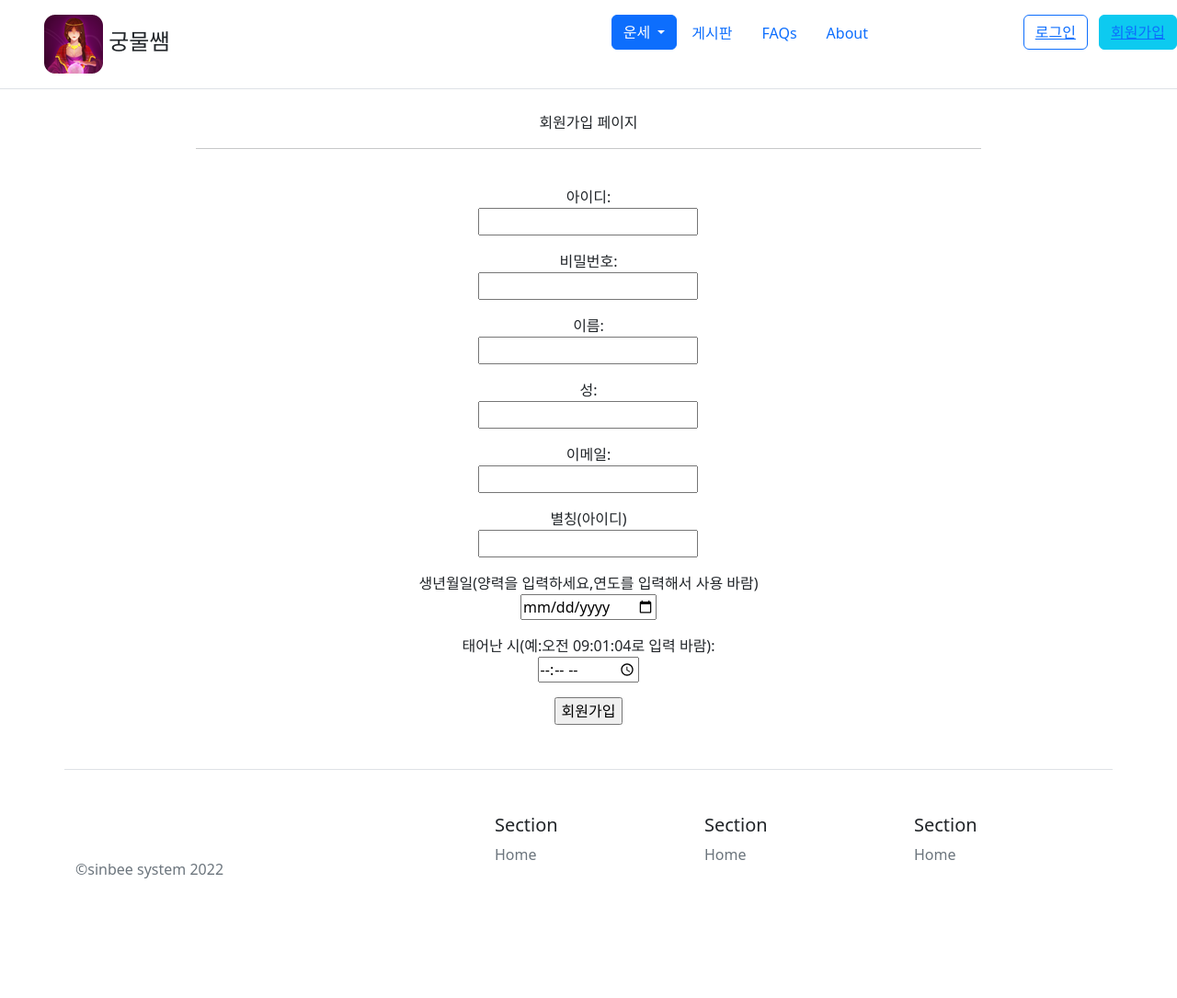
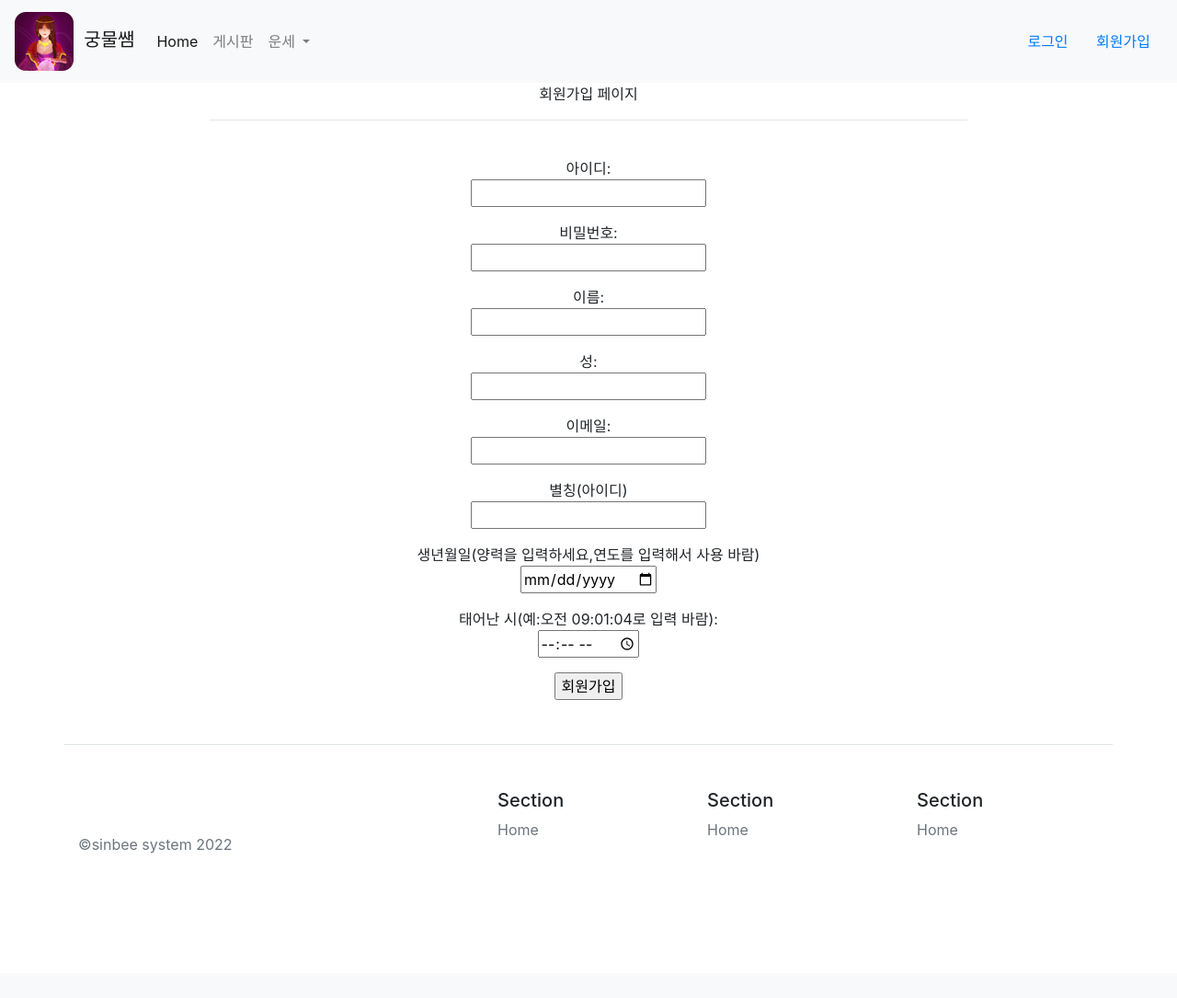
Before and after one commit to shindle69/fortune_project, a Django app: template accounts/templates/accounts/signup.html in a window 1280 px wide. Shown: the whole page at 92% size. After the commit the page ends 928 px from the top, so only its background shows below. Run offline with Django 3.2, Linux system fonts and the light colour scheme; the template is opened without the code that fills it, so the values that code supplies are empty; some libraries are stand-ins or nearby versions.

Commit message:
파이썬3.78 django3.2 변경/ 부트스트랩4.6으로 수정

```diff
--- a/requirements.txt
+++ b/requirements.txt
@@ -17,3 +17,4 @@ sqlparse==0.4.2
 tablib==3.2.1
 xlrd==2.0.1
 xlwt==1.3.0
+django-crispy-forms==1.9.2
--- a/templates/base.html
+++ b/templates/base.html
@@ -5,10 +5,13 @@
     <meta charset="UTF-8">
     <title>궁물쌤</title>
     <!-- CSS only -->
-    <link href="https://cdn.jsdelivr.net/npm/bootstrap@5.2.1/dist/css/bootstrap.min.css" rel="stylesheet" integrity="sha384-iYQeCzEYFbKjA/T2uDLTpkwGzCiq6soy8tYaI1GyVh/UjpbCx/TYkiZhlZB6+fzT" crossorigin="anonymous">
+    <link rel="stylesheet" href="https://cdn.jsdelivr.net/npm/bootstrap@4.6.2/dist/css/bootstrap.min.css" integrity="sha384-xOolHFLEh07PJGoPkLv1IbcEPTNtaed2xpHsD9ESMhqIYd0nLMwNLD69Npy4HI+N" crossorigin="anonymous">
+
     <!-- JavaScript Bundle with Popper -->
-    <script src="https://cdn.jsdelivr.net/npm/bootstrap@5.2.1/dist/js/bootstrap.bundle.min.js" integrity="sha384-u1OknCvxWvY5kfmNBILK2hRnQC3Pr17a+RTT6rIHI7NnikvbZlHgTPOOmMi466C8" crossorigin="anonymous"></script>
-    <script src="https://kit.fontawesome.com/2dda1c66a8.js" crossorigin="anonymous"></script>
+    <script src="https://cdn.jsdelivr.net/npm/bootstrap@4.6.2/dist/js/bootstrap.bundle.min.js" integrity="sha384-Fy6S3B9q64WdZWQUiU+q4/2Lc9npb8tCaSX9FK7E8HnRr0Jz8D6OP9dO5Vg3Q9ct" crossorigin="anonymous"></script>
+    <script src="https://cdn.jsdelivr.net/npm/jquery@3.5.1/dist/jquery.slim.min.js" integrity="sha384-DfXdz2htPH0lsSSs5nCTpuj/zy4C+OGpamoFVy38MVBnE+IbbVYUew+OrCXaRkfj" crossorigin="anonymous"></script>
+    <script src="https://cdn.jsdelivr.net/npm/popper.js@1.16.1/dist/umd/popper.min.js" integrity="sha384-9/reFTGAW83EW2RDu2S0VKaIzap3H66lZH81PoYlFhbGU+6BZp6G7niu735Sk7lN" crossorigin="anonymous"></script>
+    <script src="https://cdn.jsdelivr.net/npm/bootstrap@4.6.2/dist/js/bootstrap.min.js" integrity="sha384-+sLIOodYLS7CIrQpBjl+C7nPvqq+FbNUBDunl/OZv93DB7Ln/533i8e/mZXLi/P+" crossorigin="anonymous"></script>
     <style>
 <!--      table, th, td {-->
 <!--        border: 1px solid #bcbcbc;-->
--- a/templates/header.html
+++ b/templates/header.html
@@ -1,40 +1,77 @@
 {% load static %}
 
-<h1 class="visually-hidden">Headers</h1>
+<nav class="navbar navbar-expand-lg navbar-light bg-light">
+  <a class="navbar-brand" href="{% url 'fortune_board:post_list' %}"><img src="{% static 'size_64_2.png' %}">&nbsp&nbsp궁물쌤</a>
+  <button class="navbar-toggler" type="button" data-toggle="collapse" data-target="#navbarSupportedContent" aria-controls="navbarSupportedContent" aria-expanded="false" aria-label="Toggle navigation">
+    <span class="navbar-toggler-icon"></span>
+  </button>
 
-<header class="d-flex flex-wrap justify-content-center py-3 mb-4 border-bottom">
-  <a href="{% url 'fortune_board:post_list' %}" class="d-flex align-items-center mb-3 mb-md-0 me-md-auto text-dark text-decoration-none">
-    <svg class="bi me-2" width="40" height="32"><use xlink:href="{% url 'fortune_board:post_list' %}"/></svg>
+  <div class="collapse navbar-collapse" id="navbarSupportedContent">
+    <ul class="navbar-nav mr-auto">
+      <li class="nav-item active">
+        <a class="nav-link" href="{% url 'today_api:today' %}">Home <span class="sr-only">(current)</span></a>
+      </li>
+      <li class="nav-item">
+        <a class="nav-link" href="{% url 'fortune_board:post_list' %}">게시판</a>
+      </li>
+      <li class="nav-item dropdown">
+        <a class="nav-link dropdown-toggle" href="#" role="button" data-toggle="dropdown" aria-expanded="false">
+          운세
+        </a>
+        <div class="dropdown-menu">
+          <a class="dropdown-item" href="{% url 'today_api:today' %}">오늘의 띠별운세</a>
+          <a class="dropdown-item" href="{% url 'my_today:mytoday' %}">나만의 오늘의 운세</a>
+          <div class="dropdown-divider"></div>
+          <a class="dropdown-item" href="{% url 'yughyo:yughyo_front' %}">주역점</a>
+        </div>
+      </li>
+      {% comment %} <li class="nav-item">
+        <a class="nav-link disabled">Disabled</a>
+      </li> {% endcomment %}
 
-    <span class="fs-4"><img src="{% static 'size_64_2.png' %}"> 궁물쌤</span>
-  </a>
-
-  <ul class="nav nav-pills">
-    {% comment %} <li class="nav-item"><a href="#" class="nav-link active" aria-current="page">Home</a></li> {% endcomment %}
-    {% comment %} <li class="nav-item">
-      <a href="{% url 'today_api:today' %}" class="nav-link">오늘의 운세</a>
-    </li> {% endcomment %}
-    {% comment %} <li class="nav-item"><a href="{% url 'my_today:mytoday' %}" class="nav-link">나만의 운세</a></li> {% endcomment %}
-
-    {% comment %} <li class="nav-item"><a href="{% url 'yughyo:yughyo_front' %}" class="nav-link">주역점</a></li> {% endcomment %}
-
-    <li>
-      <div class="btn-group">
-        <button class="btn btn-primary dropdown-toggle" type="button" id="dropdownMenuButton" data-bs-toggle="dropdown" aria-expanded="false">
-          운세
-        </button>
-        <ul class="dropdown-menu" aria-labelledby="dropdownMenuButton">
-          <li><a class="dropdown-item" href="{% url 'today_api:today' %}">오늘의 운세</a></li>
-          <li><a class="dropdown-item" href="{% url 'my_today:mytoday' %}">나만의 운세</a></li>
-          <li><a class="dropdown-item" href="{% url 'yughyo:yughyo_front' %}">주역점</a></li>
+    </ul>
+    <ul class="navbar-nav ml-auto">
+      <li class="nav-item">
+        <div align="">
+          {% if not user.is_authenticated %}
+            <button type="button" class="btn btn-link"><a href="{% url 'accounts:login' %}">로그인</a></button>
+          {% else %}
+            <button type="button" class="btn btn-link"><a href="{% url 'accounts:logout' %}">로그아웃</a></button>
+        </div>
+      </li>
+      &nbsp&nbsp
+      <li class="nav-item">
+        {% endif %}
+        <button type="button" class="btn btn-light"><a href="{% url 'accounts:signup' %}">회원가입</a></button>
+      </li>
     </ul>
   </div>
+</nav>
+  {% comment %} <div class="d-flex flex-column flex-md-row align-items-center p-3 px-md-4 mb-3 bg-white border-bottom shadow-sm">
+    <div class="navbar-brand">
+        <h5 class="my-0 mr-md-auto font-weight-normal"><a href="{% url 'fortune_board:post_list' %}"><img src="{% static 'size_64_2.png' %}"> 궁물쌤</a></h5>
+    </div>
+
+    <ul class="navbar-nav">
+
+      <li class="nav-item dropdown">
+        <a class="nav-link dropdown-toggle" href="{% url 'today_api:today' %}" data-toggle="dropdown" aria-expanded="false">운세</a>
+
+        <div class="dropdown-menu">
+          <a class="dropdown-item" href="{% url 'today_api:today' %}">오늘의 띠별 운세</a>
+          <a class="dropdown-item" href="{% url 'my_today:mytoday' %}">나만의 오늘의 운세</a>
+          <a class="dropdown-item" href="{% url 'yughyo:yughyo_front' %}">주역점</a>
+        </div>
+      </li>
       <li>
-    <li class="nav-item"><a href="{% url 'fortune_board:post_list' %}" class="nav-link">게시판</a></li>
-    <li class="nav-item"><a href="#" class="nav-link">FAQs</a></li>
-    <li class="nav-item"><a href="#" class="nav-link">About</a></li>
+      <a  class="p-2 text-dark" href="{% url 'fortune_board:post_list' %}">게시판</a>
+
+      <a class="p-2 text-dark" href="#">Features</a>
     </ul>
+  </div> {% endcomment %}
 
+
+{% comment %}
     <div class="col-md-3 text-end">
       {% if not user.is_authenticated %}
         <button type="button" class="btn btn-outline-primary me-2"><a href="{% url 'accounts:login' %}">로그인</a></button>
@@ -43,4 +80,6 @@
       {% endif %}
       <button type="button" class="btn btn-info"><a href="{% url 'accounts:signup' %}">회원가입</a></button>
     </div>
-</header>
+  </div>
+
+ {% endcomment %}
```
Lines whose indentation alone changed are shown as unchanged.
